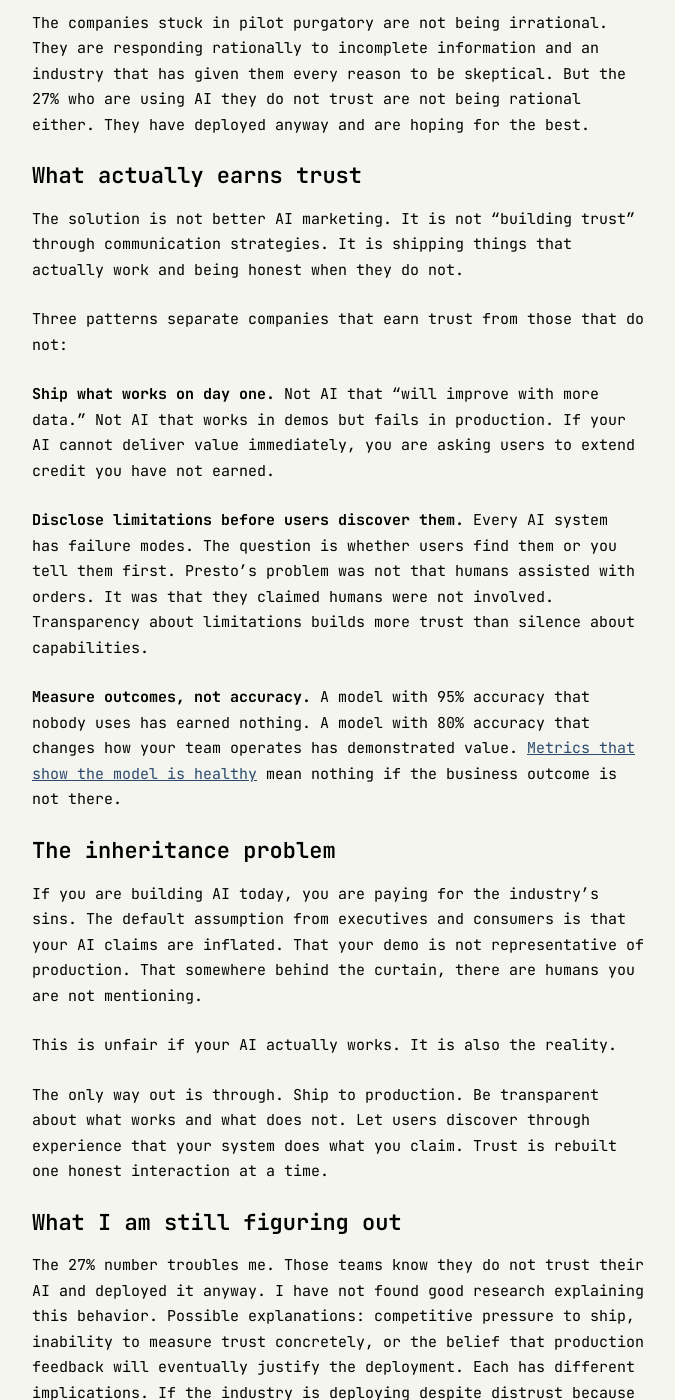
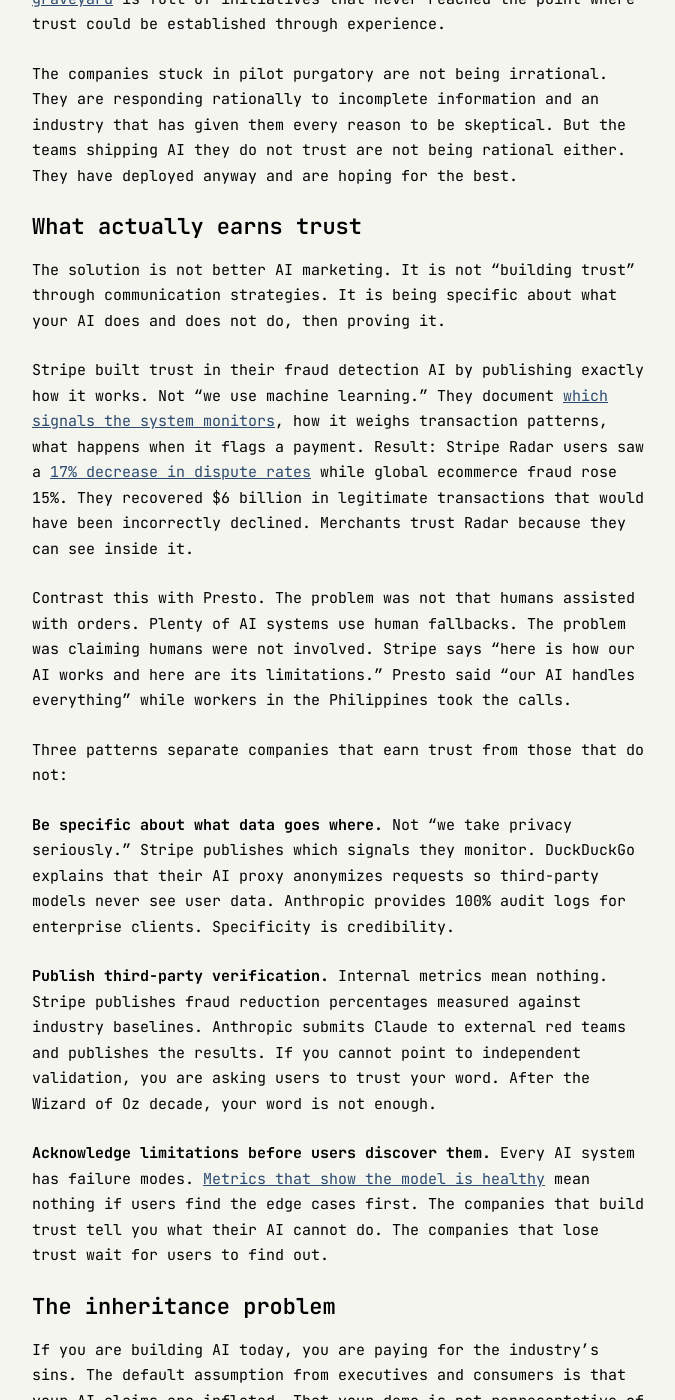
Before and after one commit to ashita-ai/ashita-ai.github.io, a Jekyll site: the page built from _posts/2026-01-27-the-trust-gap.md, in a window 1280 px wide and 1400 px high, scrolled down 2221 px. Shown: the whole window, without its empty margins (302-977 px from the left). Built offline with Jekyll 4.4.1, drawn with Linux system fonts in a browser that asks for light colours; some of the changed text lies outside the part shown.

Commit message:
Strengthen Trust Gap post
- Fix DORA citation (24%/49%/30% breakdown, not generic 70%)
- Add Stripe Radar as positive case study (17% dispute reduction, $6B recovered)
- Rewrite 'what earns trust' with specific patterns (data transparency, third-party verification)
- Add DuckDuckGo and Anthropic as supporting examples
- Sharper ending: 'The path out is not communication. It is evidence.'

```diff
--- a/_posts/2026-01-27-the-trust-gap.md
+++ b/_posts/2026-01-27-the-trust-gap.md
@@ -34,25 +34,29 @@
 
 ## The trust paradox
 
-Here is the counterpoint that makes this interesting: Google's [2025 DORA report](https://dora.dev/research/2025/dora-report/) found that 90% of developers now use AI in production. But only 70% trust what they are deploying.
+Here is the counterpoint that makes this interesting: Google's [2025 DORA report](https://dora.dev/research/2025/dora-report/) found that 90% of developers now use AI at work. But only 24% trust it "a lot" or "a great deal." Another 49% trust it "somewhat." The remaining [30% report little or no trust](https://cloud.google.com/blog/products/devops-sre/announcing-the-2025-dora-report) in the AI-generated code they are shipping.
 
-Run the math: [27% of production AI systems are running on hope](/blog/the-cost-of-being-wrong/). That post is about the technical reasons: AI fails silently with confident wrongness. This post is about the historical reasons: the industry spent a decade faking it.
+That means roughly one in four production AI systems are deployed by teams who do not trust them. [That post](/blog/the-cost-of-being-wrong/) is about the technical reasons: AI fails silently with confident wrongness. This post is about the historical reasons: the industry spent a decade faking it.
 
 This creates a strange dynamic. Organizations that deploy AI learn its actual capabilities and limitations. Organizations that do not deploy remain skeptical based on the Wizard of Oz decade. The [pilot graveyard](/blog/the-ai-pilot-graveyard/) is full of initiatives that never reached the point where trust could be established through experience.
 
-The companies stuck in pilot purgatory are not being irrational. They are responding rationally to incomplete information and an industry that has given them every reason to be skeptical. But the 27% who are using AI they do not trust are not being rational either. They have deployed anyway and are hoping for the best.
+The companies stuck in pilot purgatory are not being irrational. They are responding rationally to incomplete information and an industry that has given them every reason to be skeptical. But the teams shipping AI they do not trust are not being rational either. They have deployed anyway and are hoping for the best.
 
 ## What actually earns trust
 
-The solution is not better AI marketing. It is not "building trust" through communication strategies. It is shipping things that actually work and being honest when they do not.
+The solution is not better AI marketing. It is not "building trust" through communication strategies. It is being specific about what your AI does and does not do, then proving it.
+
+Stripe built trust in their fraud detection AI by publishing exactly how it works. Not "we use machine learning." They document [which signals the system monitors](https://stripe.com/radar), how it weighs transaction patterns, what happens when it flags a payment. Result: Stripe Radar users saw a [17% decrease in dispute rates](https://stripe.com/lp/2025-state-of-ai-and-fraud) while global ecommerce fraud rose 15%. They recovered $6 billion in legitimate transactions that would have been incorrectly declined. Merchants trust Radar because they can see inside it.
+
+Contrast this with Presto. The problem was not that humans assisted with orders. Plenty of AI systems use human fallbacks. The problem was claiming humans were not involved. Stripe says "here is how our AI works and here are its limitations." Presto said "our AI handles everything" while workers in the Philippines took the calls.
 
 Three patterns separate companies that earn trust from those that do not:
 
-**Ship what works on day one.** Not AI that "will improve with more data." Not AI that works in demos but fails in production. If your AI cannot deliver value immediately, you are asking users to extend credit you have not earned.
+**Be specific about what data goes where.** Not "we take privacy seriously." Stripe publishes which signals they monitor. DuckDuckGo explains that their AI proxy anonymizes requests so third-party models never see user data. Anthropic provides 100% audit logs for enterprise clients. Specificity is credibility.
 
-**Disclose limitations before users discover them.** Every AI system has failure modes. The question is whether users find them or you tell them first. Presto's problem was not that humans assisted with orders. It was that they claimed humans were not involved. Transparency about limitations builds more trust than silence about capabilities.
+**Publish third-party verification.** Internal metrics mean nothing. Stripe publishes fraud reduction percentages measured against industry baselines. Anthropic submits Claude to external red teams and publishes the results. If you cannot point to independent validation, you are asking users to trust your word. After the Wizard of Oz decade, your word is not enough.
 
-**Measure outcomes, not accuracy.** A model with 95% accuracy that nobody uses has earned nothing. A model with 80% accuracy that changes how your team operates has demonstrated value. [Metrics that show the model is healthy](/blog/healthy-metrics-broken-agent/) mean nothing if the business outcome is not there.
+**Acknowledge limitations before users discover them.** Every AI system has failure modes. [Metrics that show the model is healthy](/blog/healthy-metrics-broken-agent/) mean nothing if users find the edge cases first. The companies that build trust tell you what their AI cannot do. The companies that lose trust wait for users to find out.
 
 ## The inheritance problem
 
@@ -60,14 +64,14 @@
 
 This is unfair if your AI actually works. It is also the reality.
 
-The only way out is through. Ship to production. Be transparent about what works and what does not. Let users discover through experience that your system does what you claim. Trust is rebuilt one honest interaction at a time.
+Stripe did not earn trust by asking for it. They earned it by publishing how Radar works, submitting to third-party measurement, and letting the fraud reduction numbers speak. The path out of the trust gap is not communication. It is evidence.
 
 ## What I am still figuring out
 
-The 27% number troubles me. Those teams know they do not trust their AI and deployed it anyway. I have not found good research explaining this behavior. Possible explanations: competitive pressure to ship, inability to measure trust concretely, or the belief that production feedback will eventually justify the deployment. Each has different implications. If the industry is deploying despite distrust because of competitive pressure, that is a race to the bottom. If teams cannot measure trust, that is a tooling problem we could solve. I do not know which it is.
+The DORA finding troubles me. Teams that report low trust in AI are deploying it anyway. I have not found good research explaining this behavior. Possible explanations: competitive pressure to ship, inability to measure trust concretely, or the belief that production feedback will eventually justify the deployment. Each has different implications. If the industry is deploying despite distrust because of competitive pressure, that is a race to the bottom. If teams cannot measure trust, that is a tooling problem we could solve. I do not know which it is.
 
 ---
 
-Expensify used Mechanical Turk workers from 2009 to 2017. Facebook M used human operators for over 70% of responses. Presto used Filipino workers to take drive-thru orders while claiming AI did it. The pattern lasted a decade.
+Expensify. Facebook M. Presto. The Wizard of Oz decade lasted from 2009 to 2025. The Turk toured Europe for 84 years before a fire revealed the chess master hiding inside.
 
-The Turk was exposed in 1857 when a fire revealed the chess master hiding inside. We should not need another 250 years to learn the same lesson again.
+Stripe publishes how Radar works. Anthropic submits Claude to external red teams. DuckDuckGo explains exactly what data their AI proxy does and does not see. The companies building trust are not asking for it. They are proving it.
```
